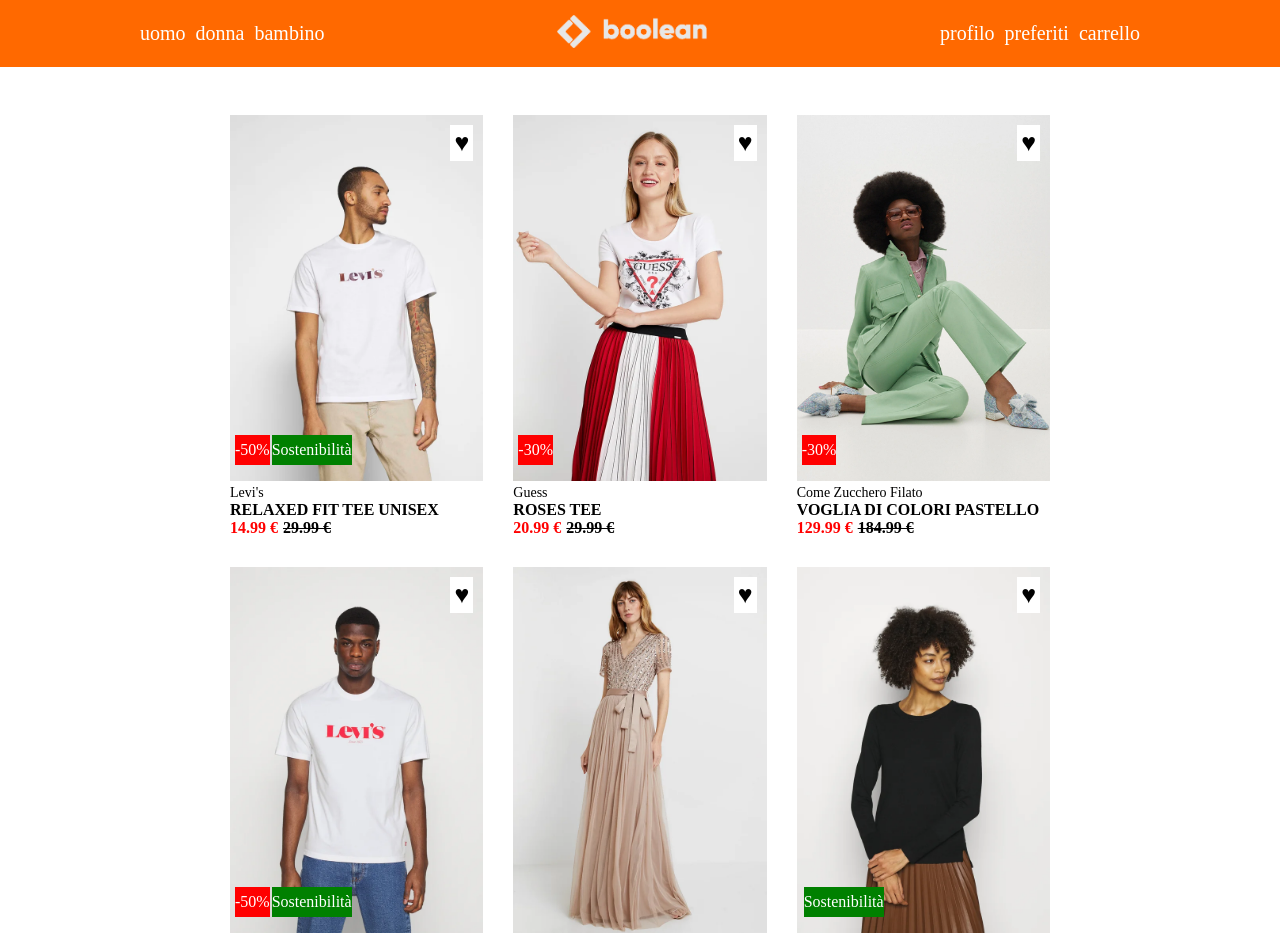
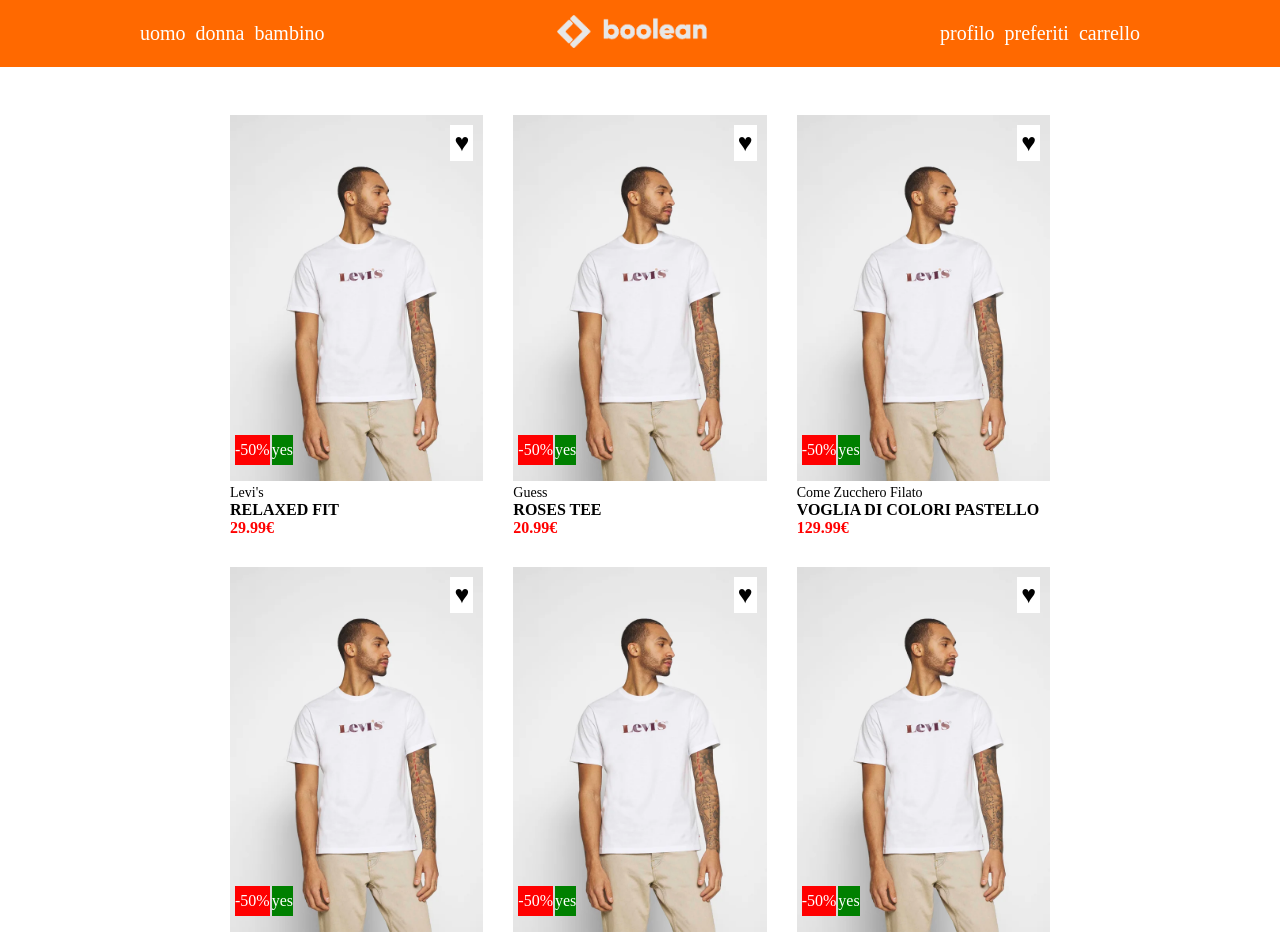
Before and after one commit to Federico-Maiocchi/vite-boolando, a Vue app: page / in a window 1280 px wide. Shown: the top 936 px of the page. Built offline with nearby package versions, Linux system fonts and the light colour scheme.

Commit message:
ADD: Stamp whit props

```diff
--- a/src/App.vue
+++ b/src/App.vue
@@ -41,5 +41,8 @@
 @use './style/reset.scss';
 @use './style/general.scss';
 
+.red-bg {
+  background-color: red;
+}
 
 </style>
--- a/src/components/AppCards.vue
+++ b/src/components/AppCards.vue
@@ -8,7 +8,10 @@
   },
 
   props: {
-
+    item: {
+        type: Object,
+        required: true,
+    }
   },
 
   methods: {
@@ -21,22 +24,21 @@
 </script>
 
 <template>
-    <div v-for="(item,index) in cardsDress" class="col-4">
+    <div class="col-4">
         <div class="card">
             <figure class="card-image">
-                <img :src="item.img" alt="t-shirt">
-                <img class="back-img" :src="item.imgBack" alt="back">
+                <img src="/img/1.webp" alt="t-shirt">
+                <img class="back-img" src="/img/1b.webp" alt="back">
                 <span class="heart-sign">&hearts;</span>
                 <div class="notifications">
-                    <span class="discount">{{ item.discount }}</span>
-                    <span class="sustainability">{{ item.sustainability }}</span>
+                    <span class="discount">-50%</span>
+                    <span class="sustainability">yes</span>
                 </div>
             </figure>
             <div>
-                <p class="brand-name">{{ item.brandName }}</p>
-                <h3 class="model">{{ item.model }}</h3>
-                <span class="price">{{ item.price }} &euro;</span>
-                <span class="old-price">{{ item.oldPrice }} &euro;</span>
+                <p class="brand-name">{{ item.brand}}</p>
+                <h3 class="model">{{ item.name }}</h3>
+                <span class="price">{{item.price}}&euro;</span>
             </div>
         </div>
     </div>
--- a/src/components/AppMainPage.vue
+++ b/src/components/AppMainPage.vue
@@ -1,83 +1,94 @@
 <script >
-// import cardsJson from './db.jsonS'
+import AppCards from './AppCards.vue'
+import cardsJson from '../db.json'
+
 
 export default {
-  data() {
+    components: {
+        AppCards
+    },
+
+    data() {
     return {
 
-        // cards: cardsJson,
-        cardsDress: [
-            {
-                img: '/img/1.webp',
-                imgBack: '/img/1b.webp',
-                discount: '-50%',
-                sustainability: 'Sostenibilità',
-                brandName: 'levi\'s',
-                model: 'Relaxed fit tee unisex',
-                price: 14.99,
-                oldPrice: 29.99,
+        cards: cardsJson.products
 
-            },
-            {
-                img: '/img/2.webp',
-                imgBack: '/img/2b.webp',
-                discount: '-30%',
-                sustainability: '',
-                brandName: 'Guess',
-                model: 'Roses tee',
-                price: 20.99,
-                oldPrice: 29.99,
-            },
-            {
-                img: '/img/3.webp',
-                imgBack: '/img/3b.webp',
-                discount: '-30%',
-                sustainability: '',
-                brandName: 'Come zucchero filato',
-                model: 'Voglia di colori pastello',
-                price: 129.99,
-                oldPrice: 184.99,
-            },
-            {
-                img: '/img/4.webp',
-                imgBack: '/img/4b.webp',
-                discount: '-50%',
-                sustainability: 'Sostenibilità',
-                brandName: 'levi\'s',
-                model: 'Teen unisex',
-                price: 14.99 ,
-                oldPrice: 29.99,
-            },
-            {
-                img: '/img/5.webp',
-                imgBack: '/img/5b.webp',
-                discount: '',
-                sustainability: '',
-                brandName: 'Maya deluxe',
-                model: 'Stripe bodice',
-                price: 99.99,
-                oldPrice: '',
-            },
-            {
-                img: '/img/6.webp',
-                imgBack: '/img/6b.webp',
-                discount: '',
-                sustainability: 'Sostenibilità',
-                brandName: 'Esprit',
-                model: 'Maglione - black ',
-                price: 29.99,
-                oldPrice: '',
-            }
-        ]
+        // cardsDress: [
+        //     {
+        //         img: '/img/1.webp',
+        //         imgBack: '/img/1b.webp',
+        //         discount: '-50%',
+        //         sustainability: 'Sostenibilità',
+        //         brandName: 'levi\'s',
+        //         model: 'Relaxed fit tee unisex',
+        //         price: 14.99,
+        //         oldPrice: 29.99,
+
+        //     },
+        //     {
+        //         img: '/img/2.webp',
+        //         imgBack: '/img/2b.webp',
+        //         discount: '-30%',
+        //         sustainability: '',
+        //         brandName: 'Guess',
+        //         model: 'Roses tee',
+        //         price: 20.99,
+        //         oldPrice: 29.99,
+        //     },
+        //     {
+        //         img: '/img/3.webp',
+        //         imgBack: '/img/3b.webp',
+        //         discount: '-30%',
+        //         sustainability: '',
+        //         brandName: 'Come zucchero filato',
+        //         model: 'Voglia di colori pastello',
+        //         price: 129.99,
+        //         oldPrice: 184.99,
+        //     },
+        //     {
+        //         img: '/img/4.webp',
+        //         imgBack: '/img/4b.webp',
+        //         discount: '-50%',
+        //         sustainability: 'Sostenibilità',
+        //         brandName: 'levi\'s',
+        //         model: 'Teen unisex',
+        //         price: 14.99 ,
+        //         oldPrice: 29.99,
+        //     },
+        //     {
+        //         img: '/img/5.webp',
+        //         imgBack: '/img/5b.webp',
+        //         discount: '',
+        //         sustainability: '',
+        //         brandName: 'Maya deluxe',
+        //         model: 'Stripe bodice',
+        //         price: 99.99,
+        //         oldPrice: '',
+        //     },
+        //     {
+        //         img: '/img/6.webp',
+        //         imgBack: '/img/6b.webp',
+        //         discount: '',
+        //         sustainability: 'Sostenibilità',
+        //         brandName: 'Esprit',
+        //         model: 'Maglione - black ',
+        //         price: 29.99,
+        //         oldPrice: '',
+        //     }
+        // ]
     }
-  },
+    },
 
-  methods: {
+    methods: {
 
-  }
+    },
+
+    mounted() {
+    // console.log(this.cards)
+    }
 
 
-}
+    }
 
 </script>
 
@@ -85,32 +96,16 @@
     <main class="main-page">
         <div class="container">
             <div class="row">
-                <div v-for="(item,index) in cardsDress" class="col-4">
-                    <div class="card">
-                        <figure class="card-image">
-                            <img :src="item.img" alt="t-shirt">
-                            <img class="back-img" :src="item.imgBack" alt="back">
-                            <span class="heart-sign">&hearts;</span>
-                            <div class="notifications">
-                                <span class="discount">{{ item.discount }}</span>
-                                <span class="sustainability">{{ item.sustainability }}</span>
-                            </div>
-                        </figure>
-                        <div>
-                            <p class="brand-name">{{ item.brandName }}</p>
-                            <h3 class="model">{{ item.model }}</h3>
-                            <span class="price">{{ item.price }} &euro;</span>
-                            <span class="old-price">{{ item.oldPrice }} &euro;</span>
-                        </div>
-                    </div>
-                </div>
+                <AppCards
+                    v-for="product in cards"
+                    :item='product'/>
             </div>
         </div>
     </main>
 
 </template>
 
-<style lang="scss" scoped>
+<style lang="scss" >
 @use '../style/partials/variables' as *;
 
 .main-page {
@@ -220,3 +215,5 @@
 }
 
 </style>
+
+<!-- v-for="product in cards" :item='product' -->
```
